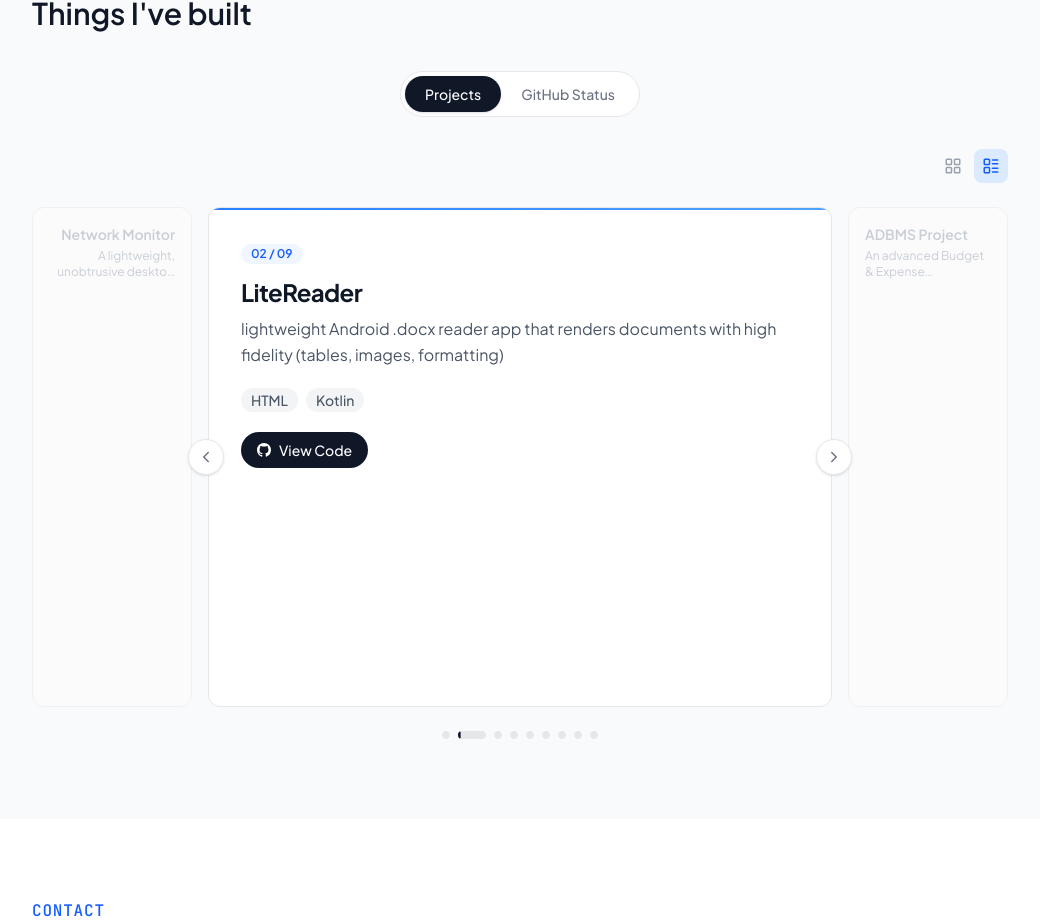
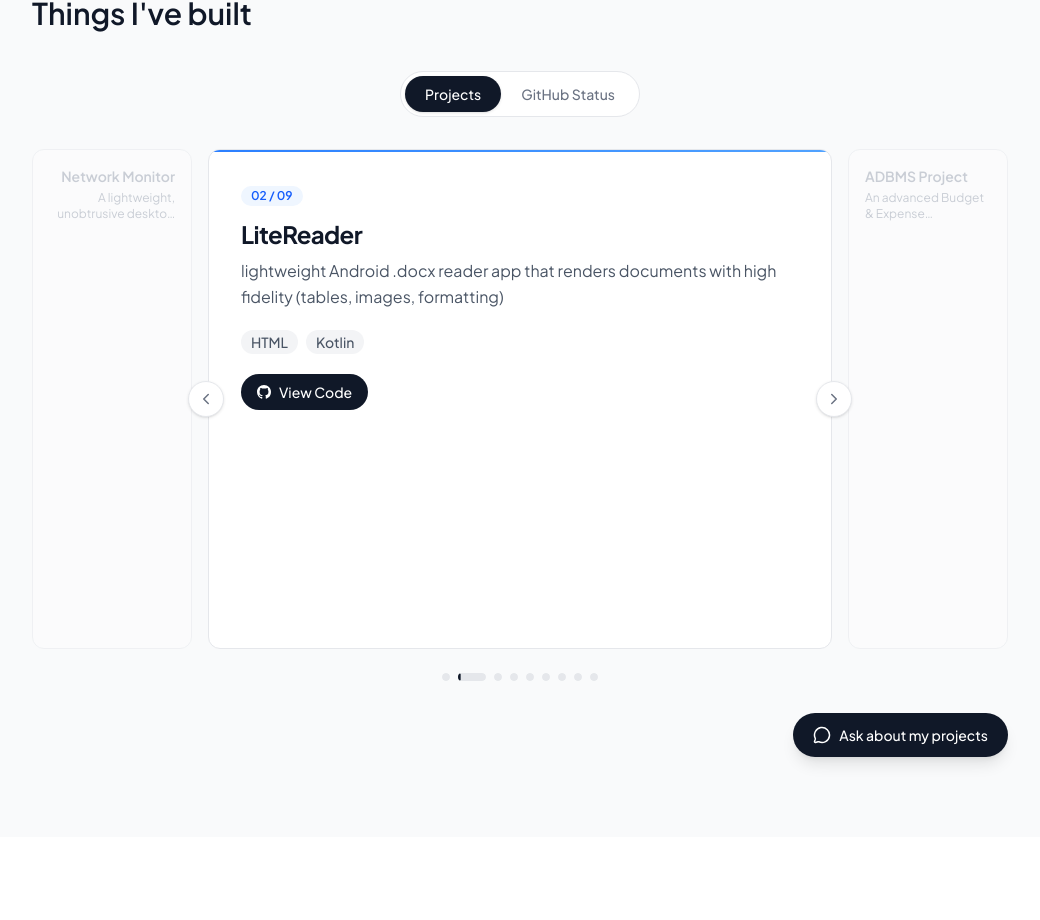
Before and after one commit to SAR4NGA/portfolio, a React (Vite) app: page / in a window 1280 px wide. Shown: the part 3845-4765 px from the top of the page, without its empty margins (120-1160 px from the left). Built offline with nearby package versions, Linux system fonts and the light colour scheme; a web font is replaced by a local one.

Commit message:
feat: integrate chatbot into Projects section
- Place ProjectChatbot inside the Projects tab (not as floating global element)
- Remove grid/carousel view toggle buttons
- Chatbot button appears right-aligned below project cards

```diff
--- a/src/pages/Home.tsx
+++ b/src/pages/Home.tsx
@@ -9,6 +9,7 @@ import SectionWrapper from '../components/SectionWrapper'
 import SkillsGrid from '../components/skills/SkillsGrid'
 import ProjectCard from '../components/ProjectCard'
 import ProjectCarousel from '../components/ProjectCarousel'
+import ProjectChatbot from '../components/ProjectChatbot'
 import { GithubIcon, LinkedinIcon } from '../components/Icons'
 import { useTheme } from '../hooks/useTheme'
 import { skills } from '../data/skills'
@@ -299,30 +300,7 @@ My work spans web, mobile, and desktop, from Flutter apps to ASP.NET services to
 
         {projectsTab === 'projects' ? (
           <>
-            <div className="mb-6 flex items-center justify-end gap-1">
-              <button
-                onClick={() => setProjectView('grid')}
-                className={`rounded-lg p-2 transition-colors ${
-                  projectView === 'grid'
-                    ? 'bg-blue-100 text-blue-600 dark:bg-blue-900/30 dark:text-blue-400'
-                    : 'text-gray-400 hover:text-gray-600 dark:hover:text-gray-300'
-                }`}
-                aria-label="Grid view"
-              >
-                <LayoutGrid size={18} />
-              </button>
-              <button
-                onClick={() => setProjectView('carousel')}
-                className={`rounded-lg p-2 transition-colors ${
-                  projectView === 'carousel'
-                    ? 'bg-blue-100 text-blue-600 dark:bg-blue-900/30 dark:text-blue-400'
-                    : 'text-gray-400 hover:text-gray-600 dark:hover:text-gray-300'
-                }`}
-                aria-label="Carousel view"
-              >
-                <LayoutList size={18} />
-              </button>
-            </div>
+
             {projectView === 'carousel' ? (
               <ProjectCarousel projects={projects} />
             ) : (
@@ -332,6 +310,11 @@ My work spans web, mobile, and desktop, from Flutter apps to ASP.NET services to
                 ))}
               </div>
             )}
+
+            {/* Chatbot button — right-aligned below projects */}
+            <div className="mt-8 flex justify-end">
+              <ProjectChatbot />
+            </div>
           </>
         ) : (
           <motion.div
```
